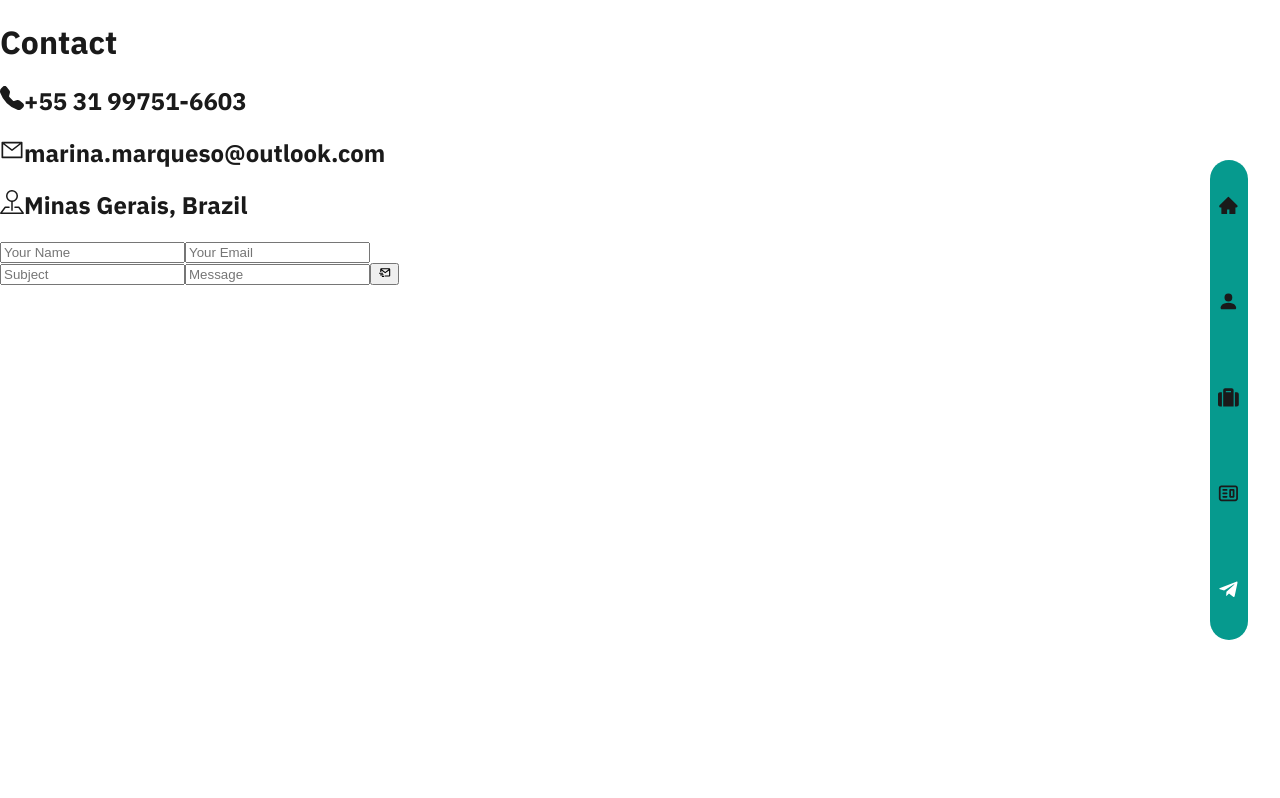
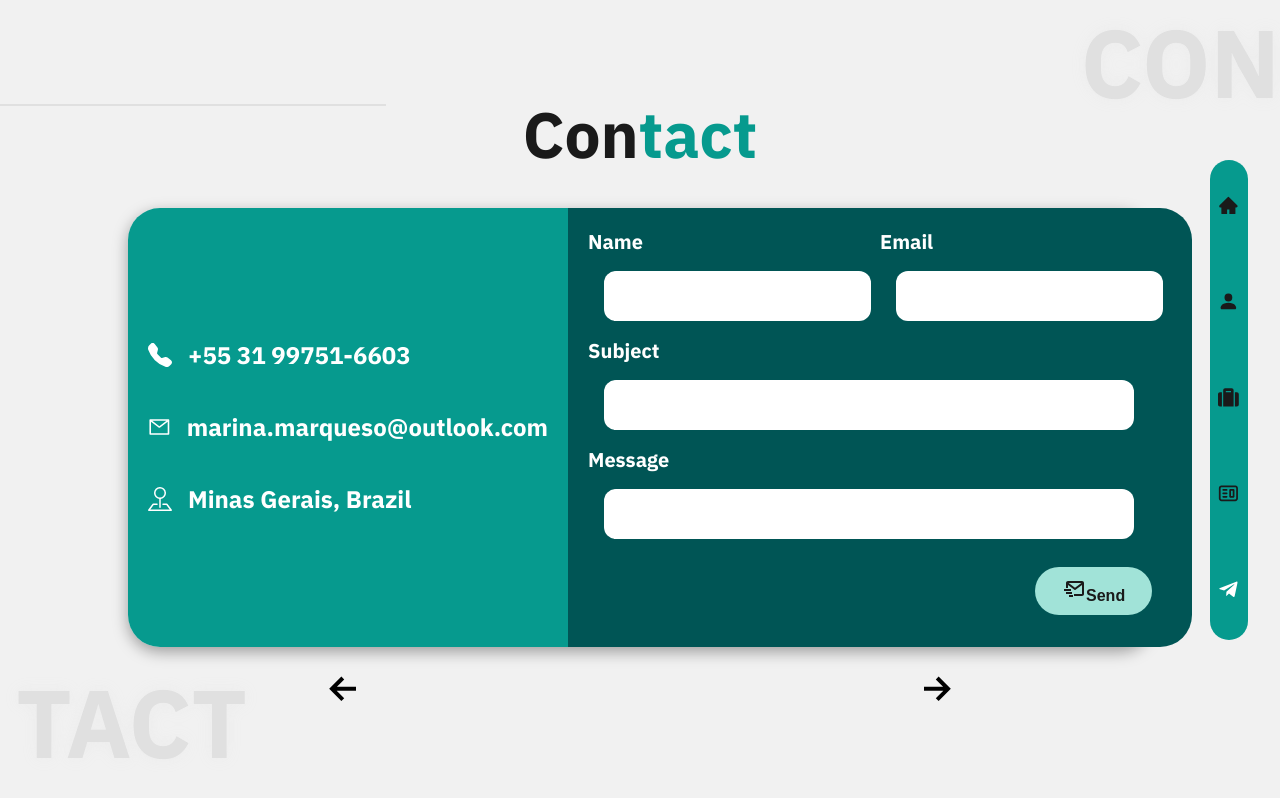
Before and after one commit to ninamarq/portfolio, a React (Create React App) app: page /contact in a window 1280 px wide. Built offline with nearby package versions, Linux system fonts and the light colour scheme.

Commit message:
Feat: Style contact

```diff
--- a/src/pages/Contact/index.tsx
+++ b/src/pages/Contact/index.tsx
@@ -1,13 +1,20 @@
 import { AiOutlineMail } from 'react-icons/ai';
 import { BsFillTelephoneFill, BsPinMap } from 'react-icons/bs';
 import { BiMailSend } from 'react-icons/bi';
+import './style.scss';
+import BackgroundPage from '../../components/BackgroundPage';
+import BackAndForward from '../../components/BackAndForward';
 
 export default function Contact() {
   return (
-    <div>
-      <h1>Contact</h1>
-      <section>
-        <div>
+    <div className="contact-container">
+      <BackgroundPage top="CON" bottom="TACT" />
+      <h1>
+        Con
+        <span>tact</span>
+      </h1>
+      <section className="card-infos">
+        <div className="contact-info">
           <h2>
             <BsFillTelephoneFill />
             +55 31 99751-6603
@@ -24,23 +31,29 @@ export default function Contact() {
         <form>
           <div>
             <label htmlFor="name">
-              <input type="text" id="name" placeholder="Your Name" />
+              Name
+              <input type="text" id="name" />
             </label>
             <label htmlFor="email">
-              <input type="text" id="email" placeholder="Your Email" />
+              Email
+              <input type="text" id="email" />
             </label>
           </div>
           <label htmlFor="subject">
-            <input type="text" id="subject" placeholder="Subject" />
+            Subject
+            <input type="text" id="subject" className="alone-inline" />
           </label>
           <label htmlFor="message">
-            <input type="text" id="message" placeholder="Message" />
+            Message
+            <input type="text" id="message" className="alone-inline" />
           </label>
           <button type="submit">
             <BiMailSend />
+            Send
           </button>
         </form>
       </section>
+      <BackAndForward back="/projects" forward="/" />
     </div>
   );
 }
--- /dev/null
+++ b/src/pages/Contact/style.scss
@@ -0,0 +1,125 @@
+.contact-container {
+  background-color: var(--light-grey);
+  margin: 0;
+  padding: 0;
+  height: 100vh;
+  overflow: hidden;
+  z-index: 5;
+  display: flex;
+  flex-direction: column;
+  align-items: center;
+  justify-content: center;
+
+  h1 {
+    margin: 2rem 0;
+    font-size: 4rem;
+    align-self: center;
+  }
+
+  span {
+    color: var(--blue);
+    font-weight: 700;
+  }
+
+  .card-infos {
+    display: grid;
+    grid-template-columns: 1fr 3fr;
+    align-items: center;
+    border-radius: 2rem;
+    z-index: 5;
+    justify-content: center;
+    width: 80%;
+    height: fit-content;
+    box-shadow: rgba(0, 0, 0, 0.35) 0px 5px 15px;
+    color: var(--dark-blue);
+
+    .contact-info {
+      margin: 0;
+      color: #FFF;
+      border-radius: 2rem 0 0 2rem;
+      height: 100%;
+      background-color: var(--blue);
+      display: flex;
+      flex-direction: column;
+      justify-content: center;
+      padding: 0 1.25rem;
+
+      h2 {
+        font-size: 1.5rem;
+        display: flex;
+        align-items: center;
+        justify-content: flex-start;
+        width: 25rem;
+        svg {
+          margin: 0 1rem 0 0;
+        }
+      }
+    }
+
+    form {
+      display: flex;
+      flex-direction: column;
+      align-items: center;
+      justify-content: center;
+      width: 100%;
+      padding: 1.25rem;
+      background-color: var(--dark-blue);
+      color: #FFF;
+      border-radius: 0 2rem 2rem 0;
+
+      button {
+        background-color: var(--light-blue);
+        border: 0;
+        align-self: flex-end;
+        padding: .5rem;
+        width: 20%;
+        height: 3rem;
+        border-radius: 2rem;
+        font-weight: 700;
+        font-size: 1rem;
+        margin: .75rem 1.25rem;
+        padding: 0 1rem;
+        transition: .75s;
+        color: #1a1a1a;
+
+        svg {
+          font-size: 1.5rem;
+        }
+
+        &:hover {
+          cursor: pointer;
+          background-color: var(--blue);
+          transition: .75s;
+        }
+      }
+
+      div {
+        display: grid;
+        width: 100%;
+        grid-template-columns: 1fr 1fr;
+      }
+
+      label {
+        margin: 0;
+        padding: 0;
+        font-weight: 700;
+        font-size: 1.25rem;
+        width: 100%;
+        display: flex;
+        flex-direction: column;
+        justify-content: center;
+        align-items: flex-start;
+
+        input {
+          width: 90%;
+          margin: 1rem;
+          border: 0;
+          height: 3rem;
+          border-radius: .75rem;
+          font-size: 1.25rem;
+        }
+
+      }
+    }
+  }
+}
--- a/src/pages/Projects/index.tsx
+++ b/src/pages/Projects/index.tsx
@@ -7,18 +7,28 @@ import './style.scss';
 
 export default function Projects() {
   /* eslint-disable @typescript-eslint/no-unsafe-assignment */
-  const [projects, setProjects] = useState<any>([]);
-  const [loading, setLoading] = useState<boolean>(true);
-  const projectsAPI = async (): Promise<void> => setProjects?.(await getProjects());
+  // const [projects, setProjects] = useState<any>([]);
+  // const projectsAPI = async (): Promise<void> => setProjects?.(await getProjects());
 
-  useEffect(() => {
-    /* eslint-disable @typescript-eslint/no-floating-promises */
-    projectsAPI();
-    console.log('opa');
-    setLoading(false);
-  }, []);
+  // useEffect(() => {
+  //   /* eslint-disable @typescript-eslint/no-floating-promises */
+  //   projectsAPI();
+  // }, []);
 
-  console.log(loading);
+  const projects = [
+    {
+      id: 1,
+      name: 'createStore( )',
+      github_link: 'https://github.com/ninamarq/create-store',
+      img_link: 'https://github.com/ninamarq/create-store/blob/main/createstore.png?raw=true',
+    },
+    {
+      id: 2,
+      name: 'crud-typescript',
+      github_link: 'https://github.com/ninamarq/crud-typescript',
+      img_link: 'https://github.com/ninamarq/crud-typescript/blob/main/assets/telaInsomnia.png?raw=true',
+    },
+  ];
 
   return (
     <div className="projects-container">
@@ -31,7 +41,7 @@ export default function Projects() {
         {
             /* eslint-disable @typescript-eslint/no-unsafe-member-access */
             /* eslint-disable @typescript-eslint/no-unsafe-call */
-            projects?.map((element: IProject) => (
+            projects.map((element: IProject) => (
               <section key={element.id}>
                 <img src={element.img_link} alt={element.name} />
                 <div>
```
